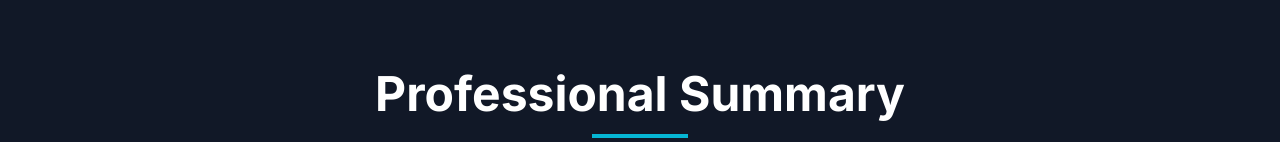
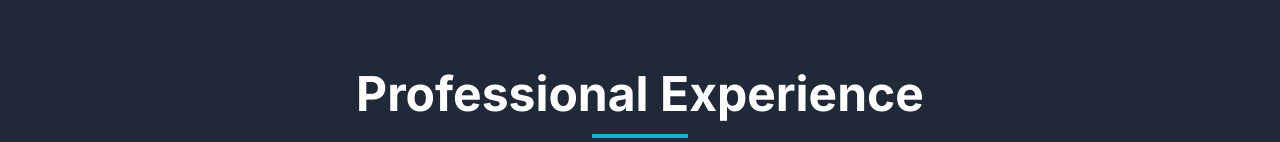
Before and after one commit to Aruncodings/portfolio, a React (Vite) app: page / in a window 1280 px wide. Shown: the part 810-952 px from the top of the page. Built offline with nearby package versions, Linux system fonts and the light colour scheme.

Commit message:
Update App.tsx

```diff
--- a/src/App.tsx
+++ b/src/App.tsx
@@ -2,7 +2,6 @@ import React, { useState } from 'react';
 import { motion } from 'framer-motion';
 import Header from './components/Header';
 import Hero from './components/Hero';
-import Summary from './components/Summary';
 import Experience from './components/Experience';
 import Projects from './components/Projects';
 import Education from './components/Education';
@@ -25,7 +24,6 @@ function App() {
         <Header darkMode={darkMode} toggleDarkMode={toggleDarkMode} />
         <main>
           <Hero />
-          <Summary />
           <Experience />
           <Projects />
           <Education />
```
